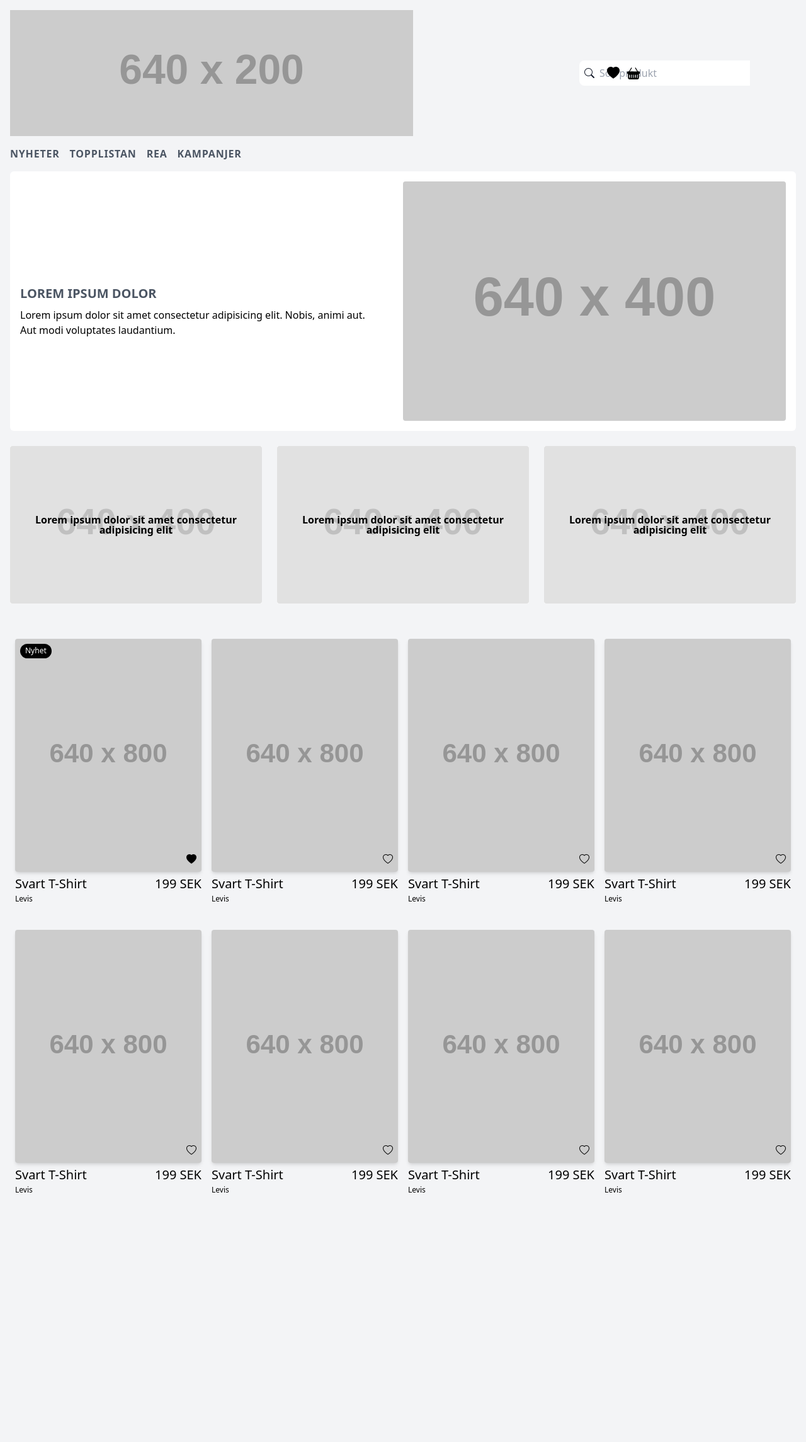
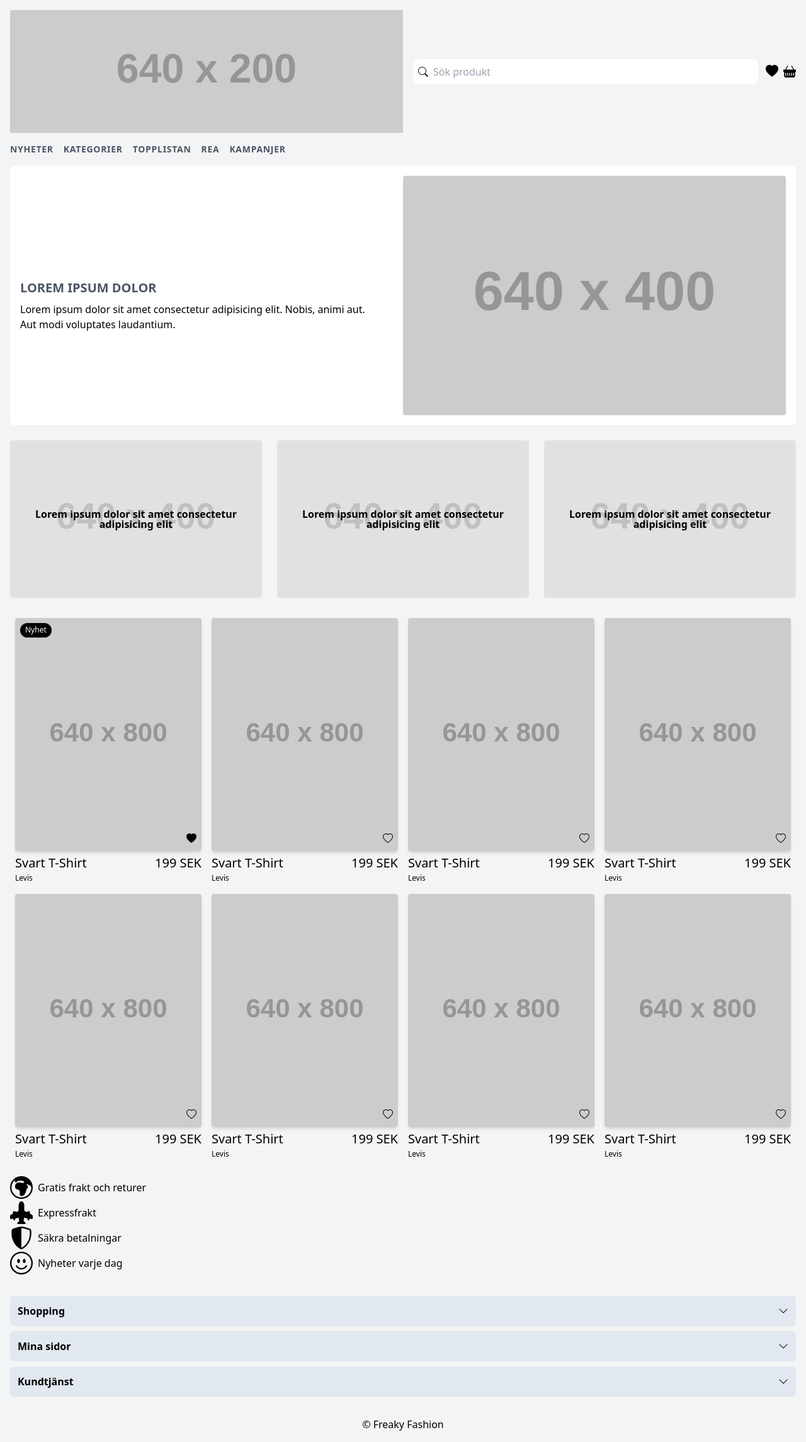
Before and after one commit to tesshaggl/tesshaggl.github.io, a website: page public/index.html in a window 1280 px wide. Shown: the whole page at 63% size. Before the commit the page ends 1922 px from the top, so only its background shows below. Drawn offline with nearby package versions, Linux system fonts and the light colour scheme; placeholder pictures from the web are drawn by us.

Commit message:
Added footer and other fixes

```diff
--- a/public/index.html
+++ b/public/index.html
@@ -11,13 +11,18 @@
     />
   </head>
   <body class="bg-gray-100 flex-col space-y-4 max-w-screen-2xl mx-auto p-4">
-    <!--Header-->
-    <header class="flex flex-col gap-4 md:flex-row">
+    <!-- Header -->
+    <header class="flex flex-col gap-4 sm:flex-row sm:items-center">
+      <!-- Logotype -->
+      <img
+        src="https://placehold.co/640x200"
+        alt=""
+        class="w-full sm:w-1/2 object-cover"
+      />
 
-      <img src="https://placehold.co/640x200" alt="" />
-
-      <div class="action-bar flex space-x-3 items-center justify-center w-full">
-        <form class="w-full max-w-8">
+      <!-- Action bar -->
+      <div class="action-bar flex flex-row items-center sm:w-1/2 space-x-3">
+        <form class="w-full">
           <div
             class="input-container flex items-center bg-white text-gray-900 rounded-lg px-2"
           >
@@ -30,23 +35,27 @@
             />
           </div>
         </form>
+        <div class="icon-container flex flex-row gap-2">
           <a href="#"><i class="bi bi-heart-fill iconBtn"></i></a>
           <a href="#"><i class="bi bi-basket-fill iconBtn"></i></a>
         </div>
+      </div>
     </header>
 
-    <!--Navigation links-->
+    <!-- Navigation links -->
     <nav
-      class="flex flex-col gap-4 uppercase text-s tracking-wider text-gray-600 font-extrabold md:flex-row"
+      class="flex flex-col gap-4 uppercase text-xs tracking-wider text-gray-600 font-extrabold sm:flex-row sm:text-sm"
     >
       <a href="#" title="">Nyheter</a>
+      <a href="#" title="" class="hidden lg:flex">Kategorier</a>
+      <!-- Link hidden on smaller screens -->
       <a href="#" title="">Topplistan</a>
       <a href="#" title="">Rea</a>
       <a href="#" title="">Kampanjer</a>
     </nav>
 
     <main class="space-y-6">
-      <!--Hero-->
+      <!-- Hero -->
       <section
         class="hero bg-white p-4 space-y-8 rounded-md lg:flex lg:items-center lg:flex-row-reverse lg:gap-8"
       >
@@ -68,7 +77,7 @@
         </div>
       </section>
 
-      <!--Spots (hidden on smaller screens)-->
+      <!-- Spots (hidden on smaller screens) -->
       <section class="spot hidden lg:flex space-x-6">
         <a href="#">
           <article class="relative spot">
@@ -131,10 +140,10 @@
         </a>
       </section>
 
-      <!--Product list-->
-      <ul class="product-list space-y-6 flex flex-col sm:flex-row sm:flex-wrap">
+      <!-- Product list -->
+      <ul class="product-list flex flex-col sm:flex-row sm:flex-wrap">
+        <li class="product-card w-full sm:w-1/2 lg:w-1/4 p-2">
           <a href="product-details.html">
-          <li class="product-card w-full sm:w-1/2 lg:w-1/4 p-2">
             <div class="product-img">
               <img
                 class="shadow-md rounded"
@@ -150,12 +159,12 @@
               <h2>Svart T-Shirt</h2>
               <p>199 SEK</p>
             </div>
-            <p class="brand">Levis</p>
+            <p class="brand">Levis</p></a
+          >
         </li>
-        </a>
 
+        <li class="product-card w-full sm:w-1/2 lg:w-1/4 p-2">
           <a href="product-details.html">
-          <li class="product-card w-full sm:w-1/2 lg:w-1/4 p-2">
             <div class="product-img">
               <img
                 class="shadow-md rounded"
@@ -168,12 +177,12 @@
               <h2>Svart T-Shirt</h2>
               <p>199 SEK</p>
             </div>
-            <p class="brand">Levis</p>
+            <p class="brand">Levis</p></a
+          >
         </li>
-        </a>
 
+        <li class="product-card w-full sm:w-1/2 lg:w-1/4 p-2">
           <a href="product-details.html">
-          <li class="product-card w-full sm:w-1/2 lg:w-1/4 p-2">
             <div class="product-img">
               <img
                 class="shadow-md rounded"
@@ -186,12 +195,12 @@
               <h2>Svart T-Shirt</h2>
               <p>199 SEK</p>
             </div>
-            <p class="brand">Levis</p>
+            <p class="brand">Levis</p></a
+          >
         </li>
-        </a>
 
+        <li class="product-card w-full sm:w-1/2 lg:w-1/4 p-2">
           <a href="product-details.html">
-          <li class="product-card w-full sm:w-1/2 lg:w-1/4 p-2">
             <div class="product-img">
               <img
                 class="shadow-md rounded"
@@ -204,12 +213,12 @@
               <h2>Svart T-Shirt</h2>
               <p>199 SEK</p>
             </div>
-            <p class="brand">Levis</p>
+            <p class="brand">Levis</p></a
+          >
         </li>
-        </a>
 
+        <li class="product-card w-full sm:w-1/2 lg:w-1/4 p-2">
           <a href="product-details.html">
-          <li class="product-card w-full sm:w-1/2 lg:w-1/4 p-2">
             <div class="product-img">
               <img
                 class="shadow-md rounded"
@@ -222,12 +231,12 @@
               <h2>Svart T-Shirt</h2>
               <p>199 SEK</p>
             </div>
-            <p class="brand">Levis</p>
+            <p class="brand">Levis</p></a
+          >
         </li>
-        </a>
 
+        <li class="product-card w-full sm:w-1/2 lg:w-1/4 p-2">
           <a href="product-details.html">
-          <li class="product-card w-full sm:w-1/2 lg:w-1/4 p-2">
             <div class="product-img">
               <img
                 class="shadow-md rounded"
@@ -240,12 +249,12 @@
               <h2>Svart T-Shirt</h2>
               <p>199 SEK</p>
             </div>
-            <p class="brand">Levis</p>
+            <p class="brand">Levis</p></a
+          >
         </li>
-        </a>
 
+        <li class="product-card w-full sm:w-1/2 lg:w-1/4 p-2">
           <a href="product-details.html">
-          <li class="product-card w-full sm:w-1/2 lg:w-1/4 p-2">
             <div class="product-img">
               <img
                 class="shadow-md rounded"
@@ -258,12 +267,12 @@
               <h2>Svart T-Shirt</h2>
               <p>199 SEK</p>
             </div>
-            <p class="brand">Levis</p>
+            <p class="brand">Levis</p></a
+          >
         </li>
-        </a>
 
+        <li class="product-card w-full sm:w-1/2 lg:w-1/4 p-2">
           <a href="product-details.html">
-          <li class="product-card w-full sm:w-1/2 lg:w-1/4 p-2">
             <div class="product-img">
               <img
                 class="shadow-md rounded"
@@ -276,10 +285,98 @@
               <h2>Svart T-Shirt</h2>
               <p>199 SEK</p>
             </div>
-            <p class="brand">Levis</p>
+            <p class="brand">Levis</p></a
+          >
         </li>
-        </a>
       </ul>
     </main>
+
+    <!-- Footer -->
+    <footer>
+      <ul class="text-md space-y-2 grid-cols-1 md:grid-cols-2 lg:grid-cols-4 lg:space-y-0">
+        <li class="flex items-center">
+          <i class="bi bi-globe-europe-africa text-4xl mr-2"></i>
+          Gratis frakt och returer
+        </li>
+        <li class="flex items-center">
+          <i class="bi bi-airplane-engines-fill text-4xl mr-2"></i>
+          Expressfrakt
+        </li>
+        <li class="flex items-center">
+          <i class="bi bi-shield-shaded text-4xl mr-2"></i>
+          Säkra betalningar
+        </li>
+        <li class="flex items-center">
+          <i class="bi bi-emoji-smile text-4xl mr-2"></i>
+          Nyheter varje dag
+        </li>
+      </ul>
+
+
+      <ul class="accordion-list my-8 space-y-2">
+        <li class="accordion bg-slate-200 p-3 rounded-md hover:bg-slate-300">
+          <button
+            class="w-full flex justify-between items-center rounded focus:outline-none accordion-button"
+          >
+            <span class="accordion-heading">Shopping</span>
+            <i class="bi bi-chevron-down"></i>
+          </button>
+          <!-- Accordion content -->
+          <div class="accordion-content hidden">
+            <a href="#" class="block hover:font-semibold">Vinterjackor</a>
+            <a href="#" class="block hover:font-semibold">Pufferjackor</a>
+            <a href="#" class="block hover:font-semibold">Kappa</a>
+            <a href="#" class="block hover:font-semibold">Trenchcoats</a>
+          </div>
+        </li>
+        <li class="accordion bg-slate-200 p-3 rounded-md hover:bg-slate-300">
+          <button
+            class="w-full flex justify-between items-center rounded focus:outline-none accordion-button"
+          >
+            <span class="accordion-heading">Mina sidor</span>
+            <i class="bi bi-chevron-down"></i>
+          </button>
+          <!-- Accordion content -->
+          <div class="accordion-content hidden">
+            <a href="#" class="block hover:font-semibold">Mina ordrar</a>
+            <a href="#" class="block hover:font-semibold">Mitt konto</a>
+          </div>
+        </li>
+        <li class="accordion bg-slate-200 p-3 rounded-md hover:bg-slate-300">
+          <button
+            class="w-full flex justify-between items-center rounded focus:outline-none accordion-button"
+          >
+            <span class="accordion-heading">Kundtjänst</span>
+            <i class="bi bi-chevron-down"></i>
+          </button>
+          <!-- Accordion content -->
+          <div class="accordion-content hidden">
+            <a href="#" class="block hover:font-semibold">Returnpolicy</a>
+            <a href="#" class="block hover:font-semibold">Integritetspolicy</a>
+          </div>
+        </li>
+      </ul>
+      <div class="text-center"><p>© Freaky Fashion</p></div>
+      <script>
+        // Get all accordion buttons
+        const accordionButtons = document.querySelectorAll(".accordion-button");
+
+        // Loop through each button and add a click event listener
+        accordionButtons.forEach((button) => {
+          button.addEventListener("click", function () {
+            // Find the corresponding accordion-content (the closest sibling)
+            const accordionContent = this.nextElementSibling;
+
+            // Toggle to show/hide the content
+            accordionContent.classList.toggle("hidden");
+
+            // Change icon from down to up or vice versa
+            const icon = this.querySelector("i");
+            icon.classList.toggle("bi-chevron-down");
+            icon.classList.toggle("bi-chevron-up");
+          });
+        });
+      </script>
+    </footer>
   </body>
 </html>
--- a/src/style.css
+++ b/src/style.css
@@ -49,3 +49,15 @@
     font-size: 0.75rem;
   }
 }
+
+footer  {
+  .accordion-heading {
+    font-weight: 600;
+  }
+  .accordion-content {
+    margin-top: 1rem;
+    .block {
+      margin-top: 0.5rem;
+    }
+  }
+}
```
Also changed, not shown: dist/style.css. Lines whose indentation alone changed are shown as unchanged.
